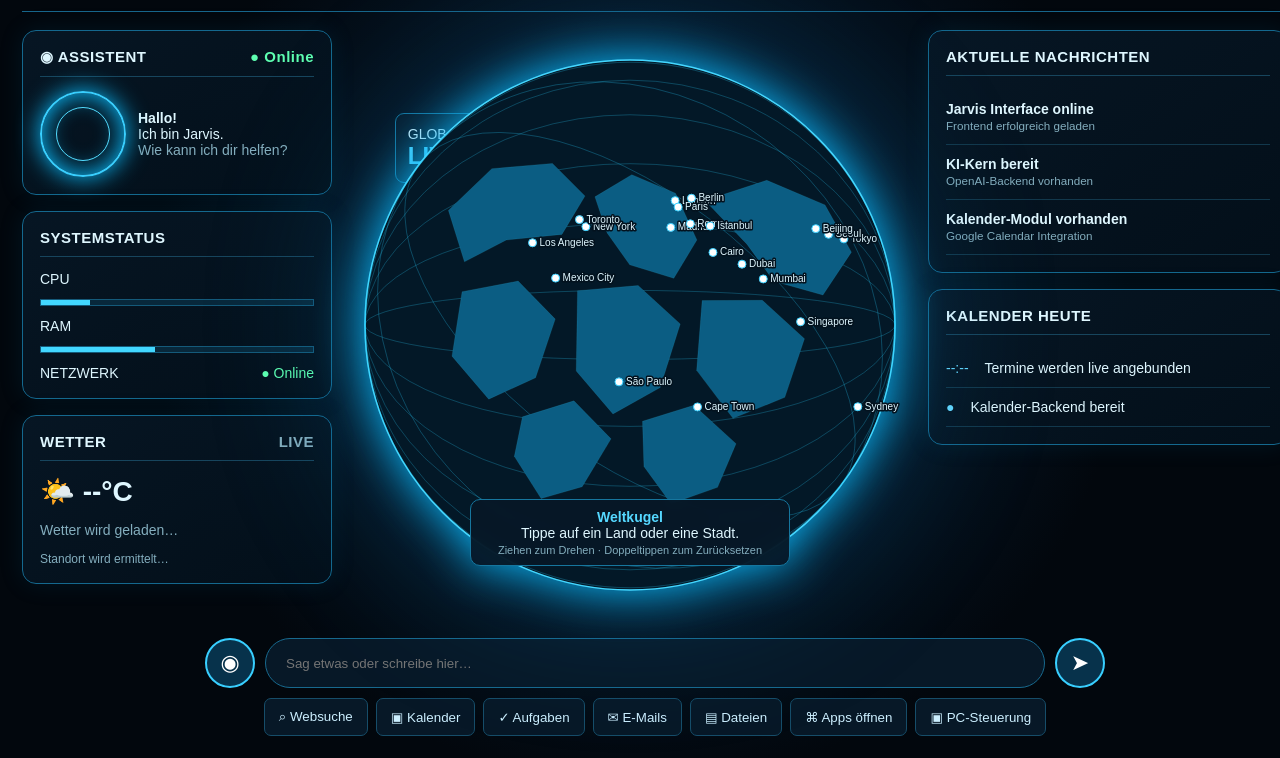
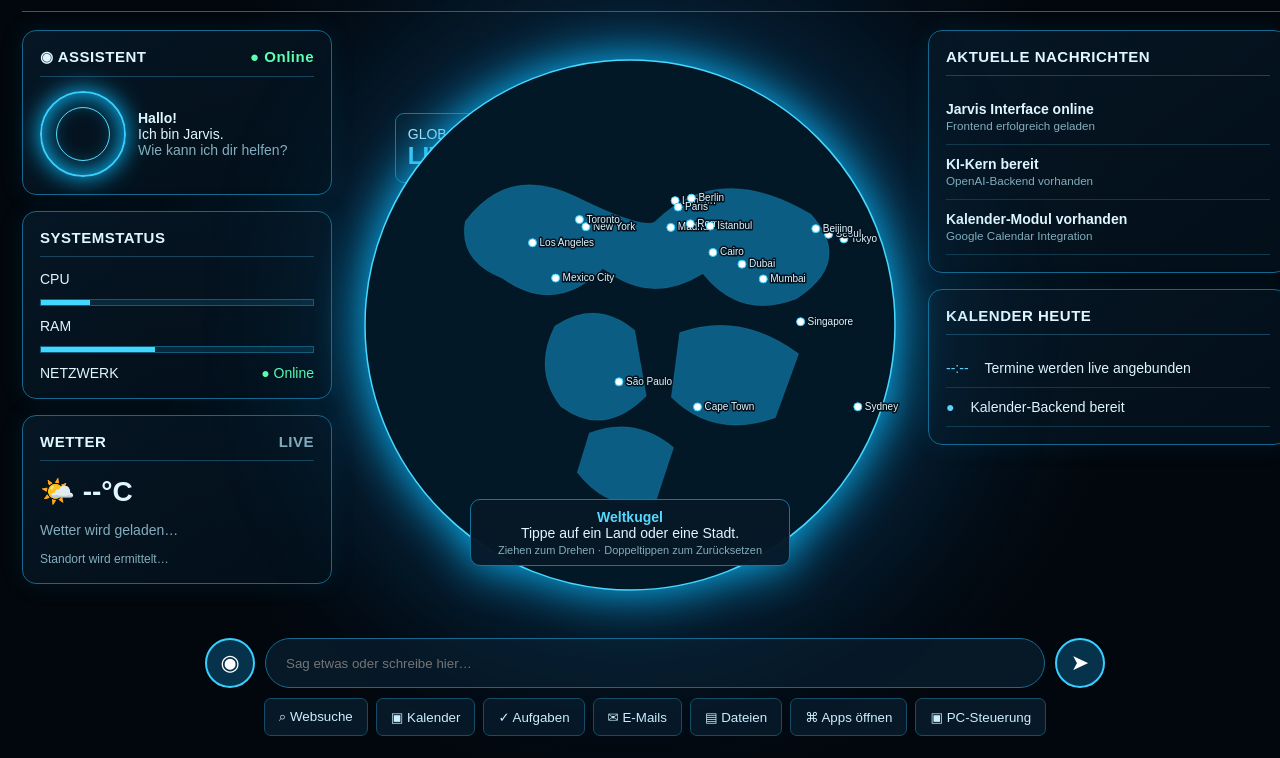
Before and after one commit to ninokruschel89-hash/penelope-assistent, a website: page public/index.html in a window 1280 px wide. Shown: the part 77-835 px from the top of the page. Drawn offline with Linux system fonts and the light colour scheme.

Commit message:
Simplify globe to cities only

```diff
--- a/public/index.html
+++ b/public/index.html
@@ -29,40 +29,29 @@ loadWeather();setInterval(loadWeather,600000);
 function initGlobe(){
   const svg=document.getElementById("globeSvg"),info=document.getElementById("globeInfo");
   if(!svg||!info)return;
-  const NS="http://www.w3.org/2000/svg", cities=[
+  const NS="http://www.w3.org/2000/svg",cities=[
     ["New York",40.7128,-74.006],["London",51.5074,-0.1278],["Paris",48.8566,2.3522],["Berlin",52.52,13.405],["Madrid",40.4168,-3.7038],
     ["Rome",41.9028,12.4964],["Istanbul",41.0082,28.9784],["Cairo",30.0444,31.2357],["Dubai",25.2048,55.2708],
     ["Mumbai",19.076,72.8777],["Singapore",1.3521,103.8198],["Tokyo",35.6762,139.6503],["Seoul",37.5665,126.978],
     ["Beijing",39.9042,116.4074],["Sydney",-33.8688,151.2093],["São Paulo",-23.5505,-46.6333],["Mexico City",19.4326,-99.1332],
     ["Toronto",43.6532,-79.3832],["Los Angeles",34.0522,-118.2437],["Cape Town",-33.9249,18.4241]
   ];
-  const paths=[
-    "M90 180 L130 135 L190 125 L225 155 L205 195 L150 205 L110 230 Z",
-    "M235 155 L270 130 L315 145 L340 190 L320 230 L275 220 L250 190 Z",
-    "M345 150 L405 125 L465 145 L495 190 L470 235 L420 225 L390 190 Z",
-    "M110 260 L165 245 L205 280 L190 340 L145 365 L105 325 Z",
-    "M225 250 L285 240 L330 275 L315 340 L270 370 L230 330 Z",
-    "M350 250 L410 245 L455 280 L440 340 L390 365 L350 320 Z",
-    "M180 380 L230 360 L270 395 L245 445 L205 460 L175 420 Z",
-    "M300 375 L350 355 L395 390 L380 435 L335 455 L305 420 Z"
-  ];
   const cx=280,cy=280,r=265; let rot=10,dragging=false,lastX=0;
   function clear(){while(svg.firstChild)svg.removeChild(svg.firstChild)}
   function el(tag,attrs){const n=document.createElementNS(NS,tag);for(const k in attrs)n.setAttribute(k,attrs[k]);svg.appendChild(n);return n}
   function draw(){
     clear(); el("circle",{class:"globeSphere",cx,cy,r});
-    for(let i=-60;i<=60;i+=30)el("ellipse",{class:"globeGraticule",cx,cy,rx:r,ry:r*Math.cos(i*Math.PI/180),transform:"rotate("+rot+" "+cx+" "+cy+")"});
-    for(let i=0;i<12;i++){const lon=-150+i*30;el("ellipse",{class:"globeGraticule",cx,cy,rx:r*Math.abs(Math.cos((lon+rot)*Math.PI/180)),ry:r,transform:"rotate(90 "+cx+" "+cy+")"})}
-    paths.forEach((d,i)=>{const p=el("path",{class:"globeLand",d,transform:"rotate("+(rot*.12)+" "+cx+" "+cy+")"});p.dataset.name=["North America","Europe","Asia","South America","Africa","Australia","Antarctica","Pacific region"][i];p.addEventListener("click",e=>{e.stopPropagation();info.innerHTML="<b>"+p.dataset.name+"</b><div>Region ausgewählt</div><div class=\"globeHint\">Tippe auf eine markierte Stadt.</div>"})});
-    cities.forEach(city=>{const x=cx+(city[2]+rot)/180*r*.82,y=cy-city[1]/90*r*.82;if(Math.hypot(x-cx,y-cy)<r-4){const g=el("g",{});const q=document.createElementNS(NS,"circle");q.setAttribute("class","globeCity");q.setAttribute("cx",x);q.setAttribute("cy",y);q.setAttribute("r","4");g.appendChild(q);const t=document.createElementNS(NS,"text");t.setAttribute("class","globeCityLabel");t.setAttribute("x",x+7);t.setAttribute("y",y+3);t.textContent=city[0];g.appendChild(t);svg.appendChild(g);g.addEventListener("click",e=>{e.stopPropagation();info.innerHTML="<b>"+city[0]+"</b><div>"+city[1].toFixed(4)+"°, "+city[2].toFixed(4)+"°</div><div class=\"globeHint\">Stadt ausgewählt</div>"})}});
+    const landPath="M110 185 Q150 125 220 155 T300 175 Q360 110 455 160 Q500 205 445 245 Q390 270 350 225 Q300 260 250 225 Q205 275 150 240 Q105 225 110 185 Z M205 285 Q245 255 285 285 L300 350 Q260 395 215 365 Q185 330 205 285 Z M330 285 Q390 260 450 300 L430 365 Q370 390 325 350 Z M245 390 Q290 370 330 400 L315 455 Q270 470 235 430 Z";
+    const p=el("path",{class:"globeLand",d:landPath,transform:"rotate("+(rot*.08)+" "+cx+" "+cy+")"});
+    p.addEventListener("click",e=>{e.stopPropagation();info.innerHTML="<b>Weltkarte</b><div>Landregion ausgewählt</div><div class=\"globeHint\">Die Städte sind markiert.</div>"});
+    cities.forEach(city=>{const x=cx+(city[2]+rot)/180*r*.82,y=cy-city[1]/90*r*.82;if(Math.hypot(x-cx,y-cy)<r-4){const g=document.createElementNS(NS,"g");const q=document.createElementNS(NS,"circle");q.setAttribute("class","globeCity");q.setAttribute("cx",x);q.setAttribute("cy",y);q.setAttribute("r","4");g.appendChild(q);const t=document.createElementNS(NS,"text");t.setAttribute("class","globeCityLabel");t.setAttribute("x",x+7);t.setAttribute("y",y+3);t.textContent=city[0];g.appendChild(t);svg.appendChild(g);g.addEventListener("click",e=>{e.stopPropagation();info.innerHTML="<b>"+city[0]+"</b><div>"+city[1].toFixed(4)+"°, "+city[2].toFixed(4)+"°</div><div class=\"globeHint\">Stadt ausgewählt</div>"})}});
   }
   svg.style.touchAction="none";
   svg.addEventListener("pointerdown",e=>{dragging=true;lastX=e.clientX;svg.setPointerCapture(e.pointerId)});
   svg.addEventListener("pointermove",e=>{if(!dragging)return;rot+=(e.clientX-lastX)*.35;lastX=e.clientX;draw()});
   svg.addEventListener("pointerup",()=>{dragging=false});
   svg.addEventListener("dblclick",()=>{rot=10;draw()});
-  draw();
-  setInterval(()=>{if(!dragging){rot+=.22;draw()}},40);
+  draw();setInterval(()=>{if(!dragging){rot+=.22;draw()}},40);
 }
 initGlobe();
 
```
